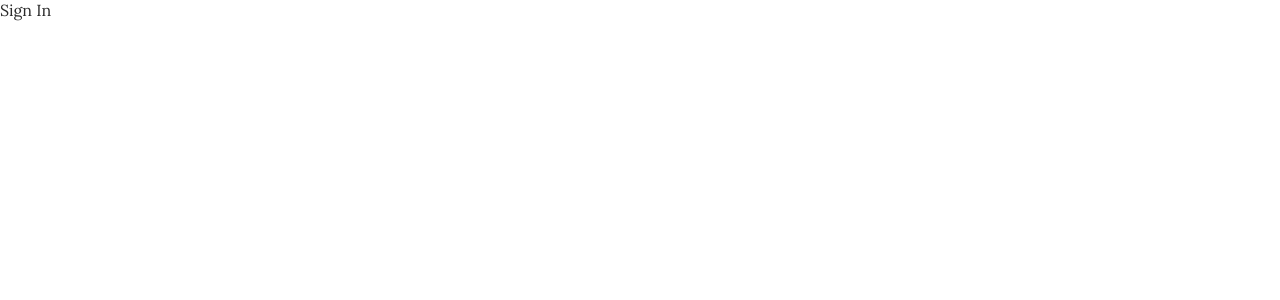
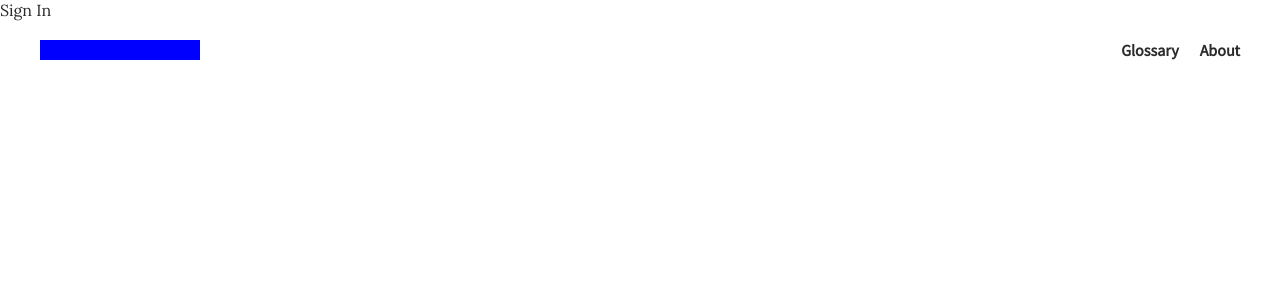
Before and after one commit to cchoi94/reallygoodmassages-fe, a React app: page /signin in a window 1280 px wide. Shown: the top 300 px of the page. Built offline with nearby package versions, Linux system fonts and the light colour scheme.

Commit message:
added glossary and about path, made nav baralways present in app, fixed nav badding and section global and padding

```diff
--- a/src/app/App.module.scss
+++ b/src/app/App.module.scss
@@ -17,3 +17,7 @@ body {
   }
   font-size: 16px;
 }
+
+:global(.section) {
+  padding: 100px 40px 0 40px;
+}
--- a/src/app/App.tsx
+++ b/src/app/App.tsx
@@ -3,11 +3,13 @@ import { BrowserRouter as Router } from 'react-router-dom';
 import Routes from './routes/Routes';
 
 import './App.module.scss';
+import { NavBar } from './components/navbar/navBar';
 
 function App() {
   return (
     <div className='App'>
       <Router>
+        <NavBar />
         <Routes />
       </Router>
     </div>
--- a/src/app/Path.ts
+++ b/src/app/Path.ts
@@ -1,6 +1,7 @@
 export enum Path {
   HOME = '/',
+  GLOSSARY = '/glossary',
+  ABOUT = '/about',
   SIGNIN = '/signin',
   SIGNOUT = '/signout',
-  FEED = '/feed',
 }
--- a/src/app/components/home/home.module.scss
+++ b/src/app/components/home/home.module.scss
@@ -3,7 +3,7 @@
 $border: 4px solid $blue;
 
 .section {
-  padding: 40px;
+  padding: 0 40px;
 }
 
 .homeWrapper {
--- a/src/app/components/home/home.tsx
+++ b/src/app/components/home/home.tsx
@@ -6,8 +6,7 @@ import cls from './home.module.scss';
 
 export const Home: React.FC = () => {
   return (
-    <div className={cls.section}>
-      <NavBar />
+    <div className={'section'}>
       <div id='homeWrapper' className={cls.homeWrapper}>
         <AnatomyMale />
         <div id='sideDescription' className={cls.sideDescription}>
--- a/src/app/components/navbar/navBar.module.scss
+++ b/src/app/components/navbar/navBar.module.scss
@@ -1,7 +1,10 @@
 .container {
   display: flex;
   justify-content: space-between;
-  padding-bottom: 32px;
+  padding: 40px 40px;
+  position: fixed;
+  top: 0;
+  width: 100%;
 }
 
 .logo {
--- a/src/app/components/navbar/navBar.tsx
+++ b/src/app/components/navbar/navBar.tsx
@@ -1,14 +1,17 @@
 import cls from './navBar.module.scss';
 import React from 'react';
 import { Link } from 'react-router-dom';
+import { Path } from 'app/Path';
 
 export const NavBar: React.FC = () => {
   return (
     <div id='navbar' className={cls.container}>
-      <div className={cls.logo}>Logo</div>
+      <Link className={cls.logo} to={Path.HOME}>
+        <div></div>
+      </Link>
       <div className={cls.links}>
-        <Link to=''>Glossary</Link>
-        <Link to=''>About</Link>
+        <Link to={Path.GLOSSARY}>Glossary</Link>
+        <Link to={Path.ABOUT}>About</Link>
       </div>
     </div>
   );
```
